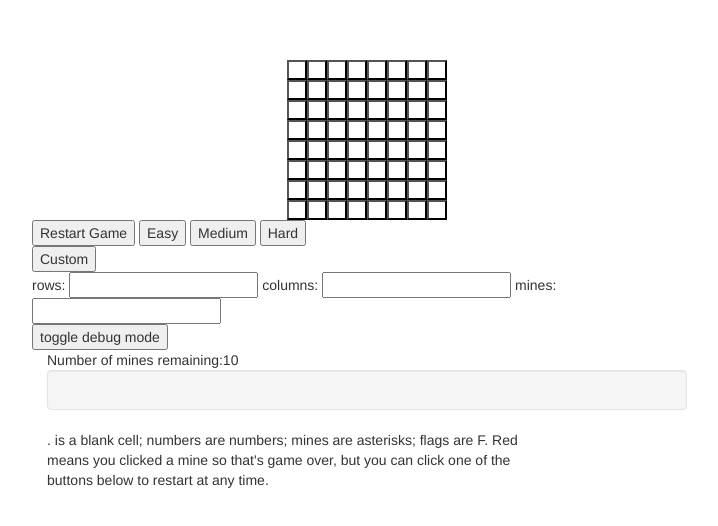
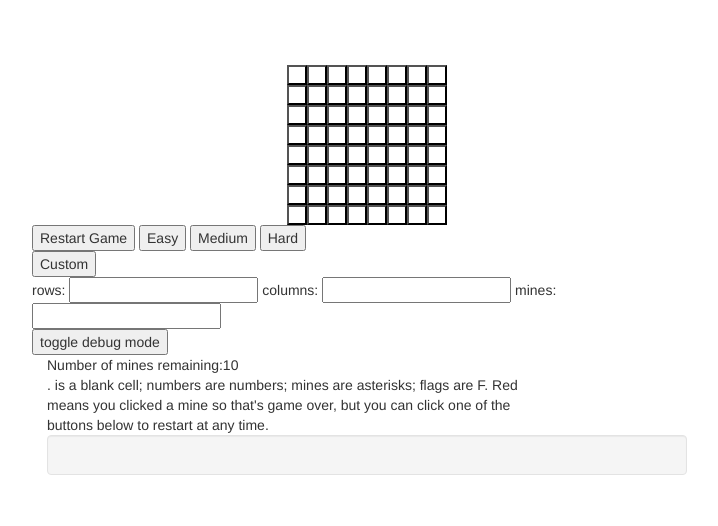
Before and after one commit to LWprogramming/Minefinder, a plain HTML site: page index.html in a window 1280 px wide. Shown: the part 120-646 px from the top of the page, without its empty margins (273-991 px from the left). Drawn offline with nearby package versions, Linux system fonts and the light colour scheme.

Commit message:
refactor so that instructions div is in html file instead of being dynamically generated

```diff
--- a/index.html
+++ b/index.html
@@ -52,6 +52,7 @@
             </div>
         </div>
         <div id='negativeMinesLeftParent'></div>
+        <div id='instructions'></div>
         <div id='invalidCustomInput' class='well'></div>
     </div>
     <script src="index.js"></script>
--- a/index.js
+++ b/index.js
@@ -472,9 +472,8 @@ document.getElementById('difficulties').appendChild(debugToggler);
 
 // instructions for play testing
 // var instructionsDiv = document.createElement('div');
-var instructions = document.createElement('p');
+var instructions = document.getElementById('instructions');
 // instructionsDiv.appendChild(instructions);
 instructions.innerHTML = '. is a blank cell; numbers are numbers; mines are asterisks; flags are F. Red means you clicked a mine so that\'s game over, but you can click one of the buttons below to restart at any time.';
 instructions.style.cssFloat = 'initial';
 instructions.style.width = '500px';
-document.getElementById('allcontent').appendChild(instructions);
```
